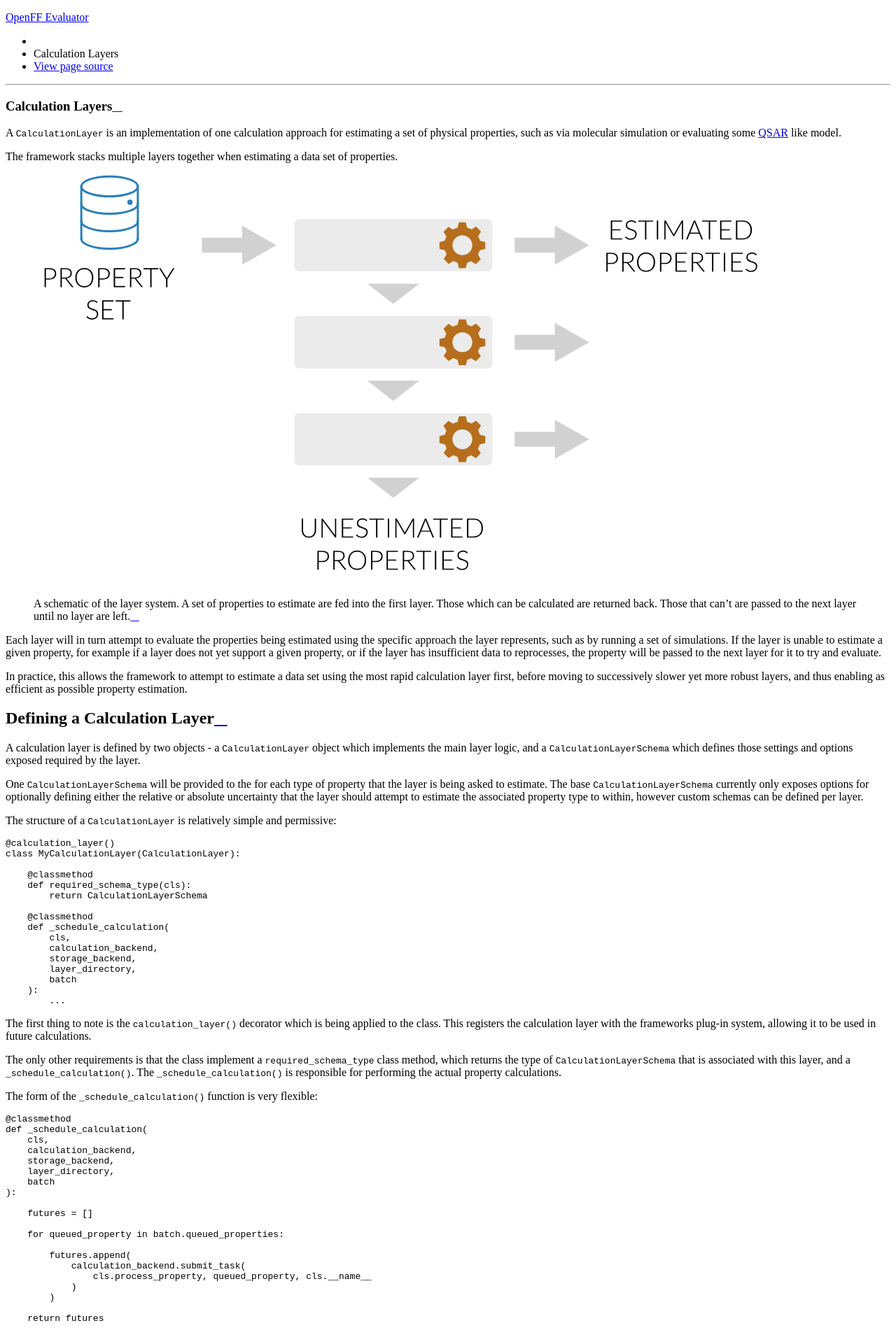
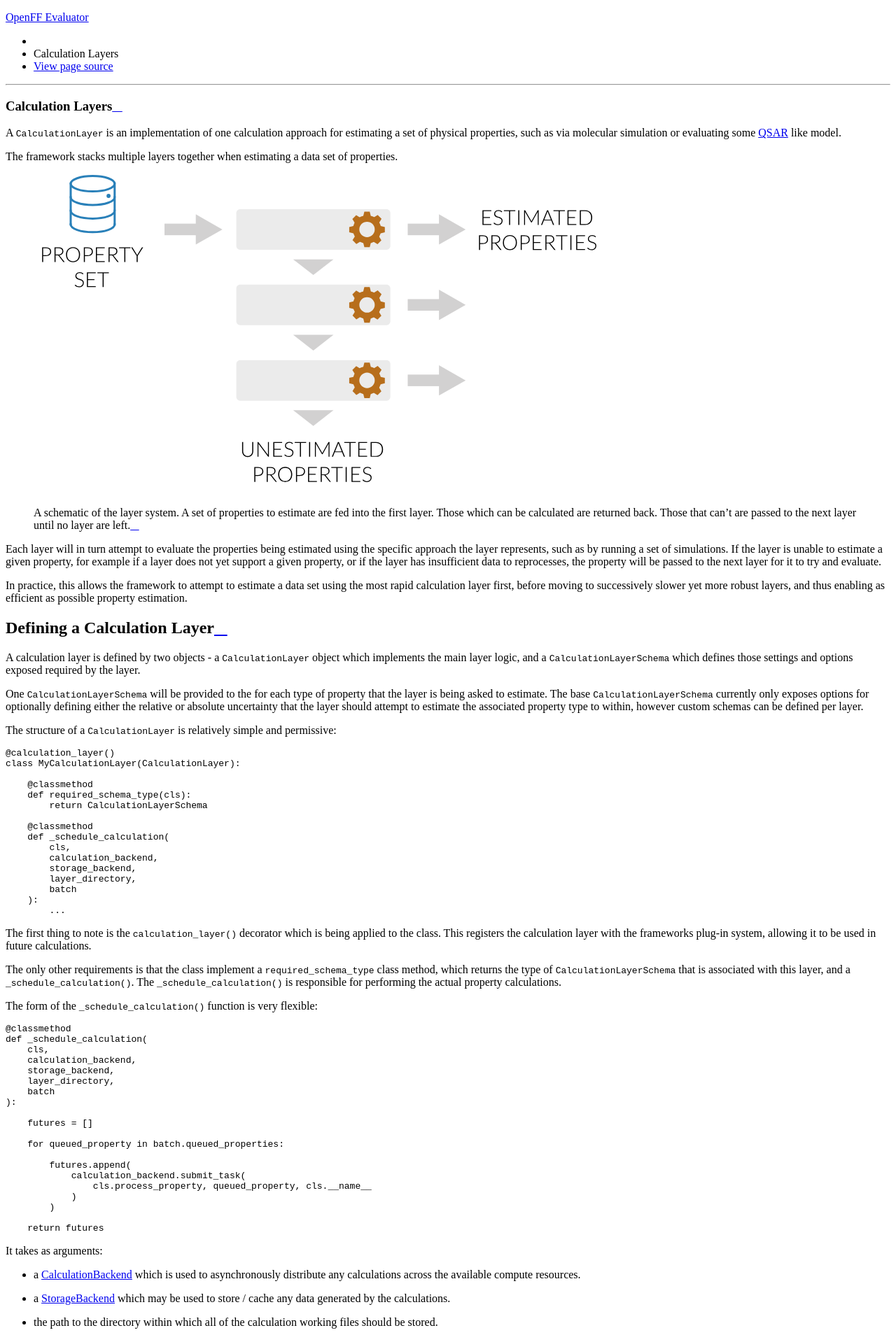
Before and after one commit to openforcefield/openff-evaluator, a Sphinx documentation site: the page built from docs/calculationlayers.rst, in a window 1280 px wide. Shown: the part 897-2805 px from the top of the page at 70% size. Built offline with Sphinx 7.4.7 and the Read the Docs theme 2.0.0, drawn with Linux system fonts in a browser that asks for light colours.

Commit message:
Reduce layer figure size.

```diff
--- a/docs/calculationlayers.rst
+++ b/docs/calculationlayers.rst
@@ -20,7 +20,7 @@ The framework stacks multiple layers together when estimating a data set of prop
 
 .. figure:: _static/img/layers.svg
     :align: center
-    :width: 90%
+    :width: 70%
 
     A schematic of the layer system. A set of properties to estimate are fed into the first layer. Those which can
     be calculated are returned back. Those that can't are passed to the next layer until no layer are left.
```
